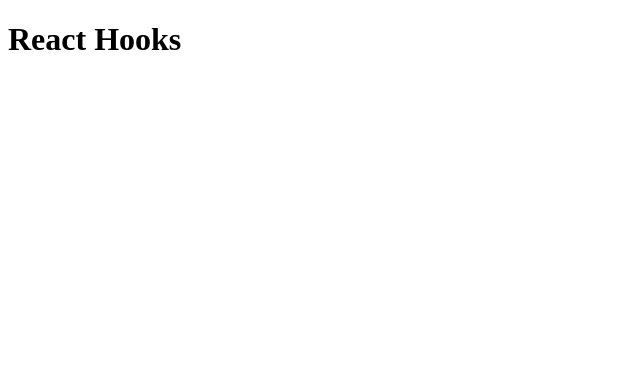
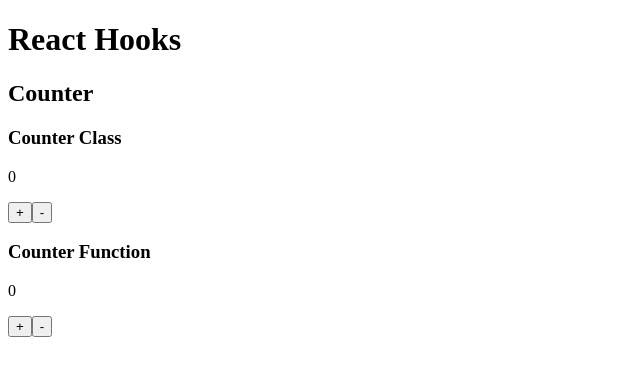
Before and after one commit to curder/react-demo, a React (Create React App) app in the folder 09-react-hooks/: page / in a window 1280 px wide. Shown: the top 376 px of the page, without its empty margins (0-640 px from the left). Built offline with nearby package versions, Linux system fonts and the light colour scheme.

Commit message:
feat: add Counter component with class and functional implementations

```diff
--- /dev/null
+++ b/09-react-hooks/src/01-counter/Counter.jsx
@@ -0,0 +1,15 @@
+import React, { memo } from 'react'
+import CounterClass from './CounterClass'
+import CounterFunction from './CounterFunction'
+
+const Counter = memo(() => {
+    return (
+        <div>
+            <h2>Counter</h2>
+            <CounterClass />
+            <CounterFunction />
+        </div>
+    )
+})
+
+export default Counter
--- /dev/null
+++ b/09-react-hooks/src/01-counter/CounterClass.jsx
@@ -0,0 +1,32 @@
+import React, { PureComponent } from 'react'
+
+export class CounterClass extends PureComponent {
+    constructor() {
+        super()
+
+        this.state = {
+            counter: 0
+        }
+    }
+
+    onIncrement = () => {
+        this.setState({ counter: this.state.counter + 1 })
+    }
+
+    onDecrement = () => {
+        this.setState({ counter: this.state.counter - 1 })
+    }
+    render() {
+        return (
+            <div className='counter-class'>
+                <h3>Counter Class</h3>
+                <p>{this.state.counter}</p>
+                <button onClick={this.onIncrement}>+</button>
+                <button onClick={this.onDecrement}>-</button>
+
+            </div>
+        )
+    }
+}
+
+export default CounterClass
--- /dev/null
+++ b/09-react-hooks/src/01-counter/CounterFunction.jsx
@@ -0,0 +1,17 @@
+import React, { memo, useState } from 'react'
+
+const CounterFunction = memo(() => {
+    const [counter, setCounter] = useState(0)
+
+    return (
+        <div className='counter-function'>
+            <h3>Counter Function</h3>
+            <p>{counter}</p>
+
+            <button onClick={() => setCounter(counter + 1)}>+</button>
+            <button onClick={() => setCounter(counter - 1)}>-</button>
+        </div>
+    )
+})
+
+export default CounterFunction
--- a/09-react-hooks/src/App.jsx
+++ b/09-react-hooks/src/App.jsx
@@ -1,10 +1,12 @@
-import { useState } from "react";
+import Counter from "./01-counter/Counter";
 
 function App() {
 
   return (
     <>
       <h1>React Hooks</h1>
+
+      <Counter />
     </>
   );
 }
```
